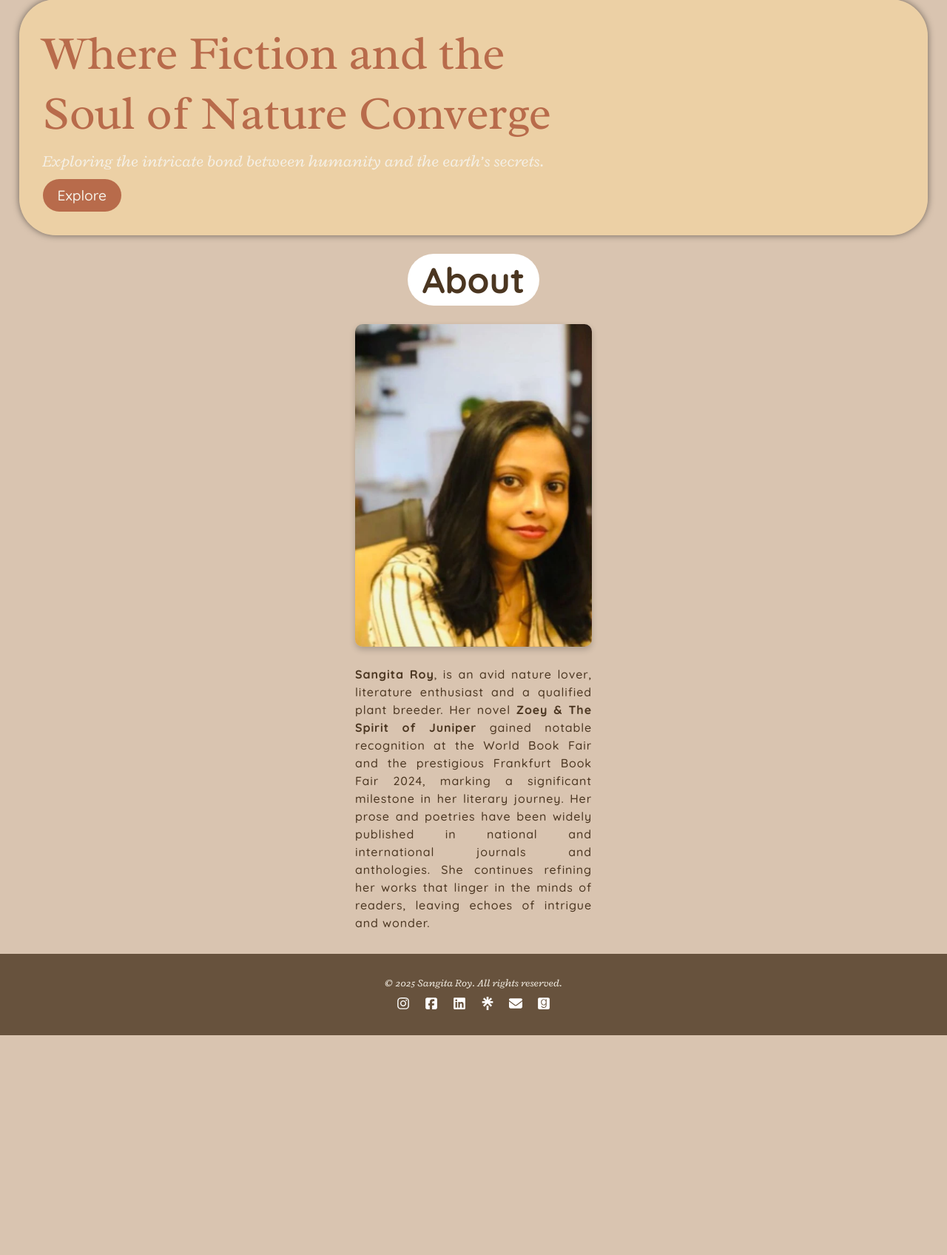
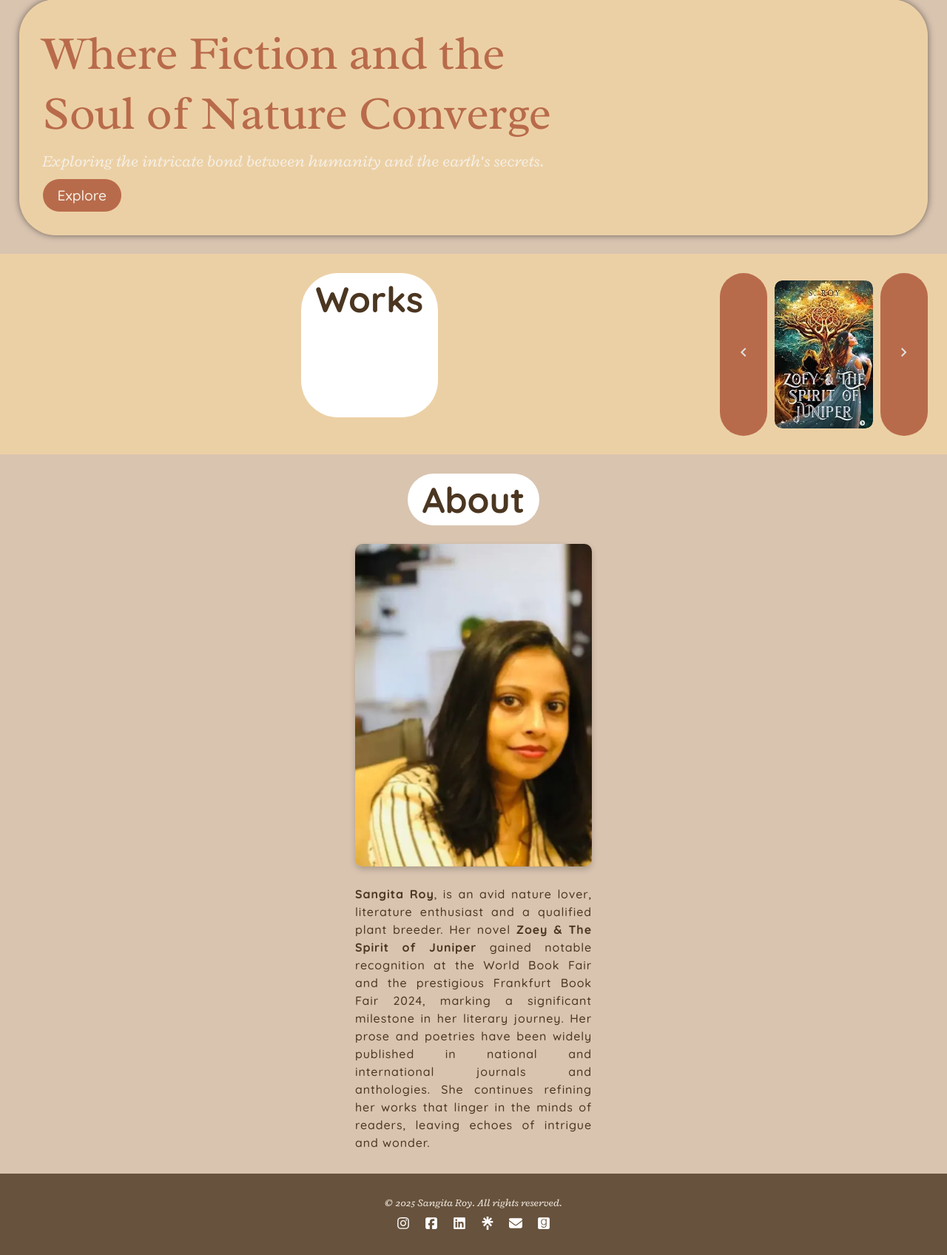
Before and after one commit to Smarg1/sroyauthor.vercel.app, a Python web app: template templates/index.html in a window 1280 px wide. Shown: the part 107-1803 px from the top of the page at 74% size. Before the commit the page ends 1506 px from the top, so only its background shows below. Run offline with Jinja, Linux system fonts and the light colour scheme; the template is opened without the code that fills it, so the values that code supplies are empty.

Commit message:
Code_break

```diff
--- a/static/css/index.a9f3b2.css
+++ b/static/css/index.e4c1d7.css
@@ -11,8 +11,8 @@
   --button-hover: var(--mocha-brown);
   --button-text: var(--cream);
 }
+/* === Header === */
 
-/* === Header === */
 header {
   font-family: "Radley", serif;
   margin: 2%;
@@ -58,6 +58,10 @@ header p {
   text-align: justify;
 }
 
+section{
+  margin-top: 2%;
+}
+
 .pic {
   max-width: 100%;
   height: auto;
@@ -66,7 +70,103 @@ header p {
   box-shadow: 0 4px 8px rgba(0, 0, 0, 0.2);
 }
 
+.works {
+  padding: 2%;
+  background-color: rgba(255, 221, 154, 0.518);
+  width: 100%;
+  display: flex;
+  flex-direction: row;
+}
 
+.link{
+  margin-right: auto;
+  margin-left: auto;
+  font-family: "Quicksand", sans-serif;
+  text-decoration: underline;
+  color: rgba(var(--soft-copper));
+  font-weight: 600;
+  font-size: 1.2em;
+  transition: color 0.3s ease;
+}
+
+.scroll-container {
+  position: relative;
+  width: 100%;
+  overflow: hidden;
+}
+
+.works-wrapper{
+  padding: 10px;
+  display: flex;
+  flex-direction: row;
+  align-items: left;
+  gap: 20px;
+  overflow-x: auto;
+  scroll-behavior: smooth;
+}
+
+/* Flip container styles */
+.flip-container {
+  perspective: 1000px;
+  aspect-ratio: 2/3;
+  width: auto;
+  height: 200px;
+}
+
+.flipper {
+  position: relative;
+  width: 100%;
+  height: 100%;
+  transition: transform 0.6s ease;
+  transform-style: preserve-3d;
+}
+
+.flip-container:hover .flipper {
+  transform: rotateY(180deg);
+}
+
+.front, .back {
+  position: absolute;
+  width: 100%;
+  height: 100%;
+  border-radius: 10px;
+  backface-visibility: hidden;
+  overflow: hidden;
+}
+
+.front img {
+  width: 100%;
+  height: 100%;
+  object-fit: cover;
+  border-radius: 10px;
+}
+
+.back {
+  transform: rotateY(180deg);
+}
+
+.back a {
+  color: #fff;
+  text-decoration: none;
+  width: 100%;
+  height: 100%;
+  transition: background-color 0.3s ease;
+  font-family:"Quicksand", sans-serif;
+  background-color: #333333;
+  color: #fff;
+  display: flex;
+  flex-direction: column;
+  align-items: center;
+  justify-content: center;
+  text-align: center;
+  padding: 5px;
+  font-size: 0.8em;
+}
+
+.back a:hover {
+  background-color: rgba(51, 51, 51, 0.8);
+  text-decoration: none;
+}
 
 /* === Responsive === */
 @media (max-width: 800px) {
@@ -83,7 +183,6 @@ header p {
   header {
     padding: 1rem;
     border-radius: 20px;
-    box-shadow: none;
   }
 
   header h1,
@@ -108,4 +207,7 @@ header p {
     border-radius: 10px;
     box-shadow: none;
   }
+  .scroll-btn {
+    display: none;
+  }
 }
--- a/templates/index.html
+++ b/templates/index.html
@@ -25,8 +25,9 @@
 
     <!-- performance optimizations -->
     <link rel="preload" as="style" href="/static/css/base.a9f3b2.css">
-    <link rel="preload" as="style" href="/static/css/index.a9f3b2.css">
-    <link rel="preload" as="image" href="/static/images/author.a9f3b2.webp" type="image/webp">
+    <link rel="preload" as="style" href="/static/css/index.e4c1d7.css">
+    <link rel="preload" as="image" href="/static/images/author.e4c1d7.webp" type="image/webp">
+    <link rel="preload" as="image" href="/static/images/zoey.e4c1d7.webp" type="image/webp">
     <link rel="preload" href="/static/fonts/Quicksand-Medium.a9f3b2.woff2" as="font" type="font/woff2" crossorigin>
     <link rel="preload" href="/static/fonts/Radley-Regular.a9f3b2.woff2" as="font" type="font/woff2" crossorigin>
     <link rel="preload" href="/static/fonts/Quicksand-Bold.a9f3b2.woff2" as="font" type="font/woff2" crossorigin>
@@ -34,7 +35,7 @@
 
     <!-- imports -->
     <link rel="stylesheet" href="/static/css/base.a9f3b2.css">
-    <link rel="stylesheet" href="/static/css/index.a9f3b2.css">
+    <link rel="stylesheet" href="/static/css/index.e4c1d7.css">
     <script src="/static/js/script.a9f3b2.js" defer></script>
 
     <!-- SEO -->
@@ -88,19 +89,44 @@
       </div>
     </nav>
 
-    <!-- Header -->
-    <header class="fade-in">
-        <h1>Where Fiction and the Soul of Nature Converge</h1>
-        <p>Exploring the intricate bond between humanity and the earth’s secrets.</p>
-        <a href="/works/"><button>Explore</button></a>
-    </header>
-
     <main>
+      <header class="fade-in">
+          <h1>Where Fiction and the Soul of Nature Converge</h1>
+          <p>Exploring the intricate bond between humanity and the earth’s secrets.</p>
+          <a href="#works"><button>Explore</button></a>
+      </header>
+      <section class="works" id="works">
+        <h2 class="heading">Works</h2>
+        <button class="scroll-btn left" aria-label="Scroll Left">
+          <img src="/static/images/icons/left.e4c1d7.svg" alt="Left Scroll" fetchpriority="high"/>
+        </button>
+          <div class="works-wrapper">
+            <div class="work-item">
+              <div class="flip-container">
+                <div class="flipper">
+                  <div class="front">
+                    <img src="/static/images/zoey.e4c1d7.webp" alt="Zoey & The Spirit of Juniper" fetchpriority="high" width="219" height="350" />
+                  </div>
+                  <div class="back">
+                    <a href="/works/zoey/" rel="noopener noreferrer">
+                      <h3>Zoey & The Spirit of Juniper</h3>
+                      <p>A captivating tale that intertwines the magic of nature with the journey of self-discovery.</p>
+                    </a>
+                  </div>
+                </div>
+              </div>
+            </div>
+          </div>
+        <button class="scroll-btn right" aria-label="Scroll Right">
+          <img src="/static/images/icons/right.e4c1d7.svg" alt="Right Scroll" fetchpriority="high"/>
+        </button>
+      </div>
+      </section>
       <section>
         <h2 class="heading" id="about">About</h2>
         <div class="about-wrapper">
           <img
-           src="/static/images/author.a9f3b2.webp"
+           src="/static/images/author.e4c1d7.webp"
            alt="author picture"
            class="pic"
            width="439"
```
Also changed, not shown: static/images/author.a9f3b2.webp (deleted), static/images/author.e4c1d7.webp (added), static/images/icons/left.e4c1d7.svg (added), static/images/icons/right.e4c1d7.svg (added), static/images/zoey.e4c1d7.webp (added), 1 other file.
